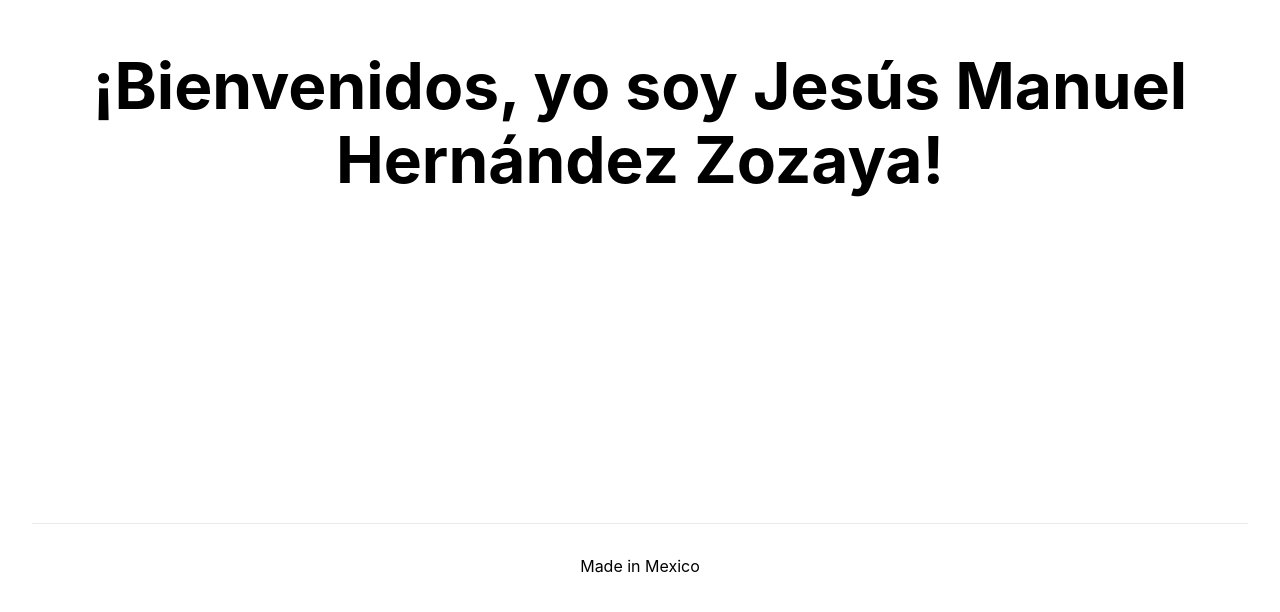
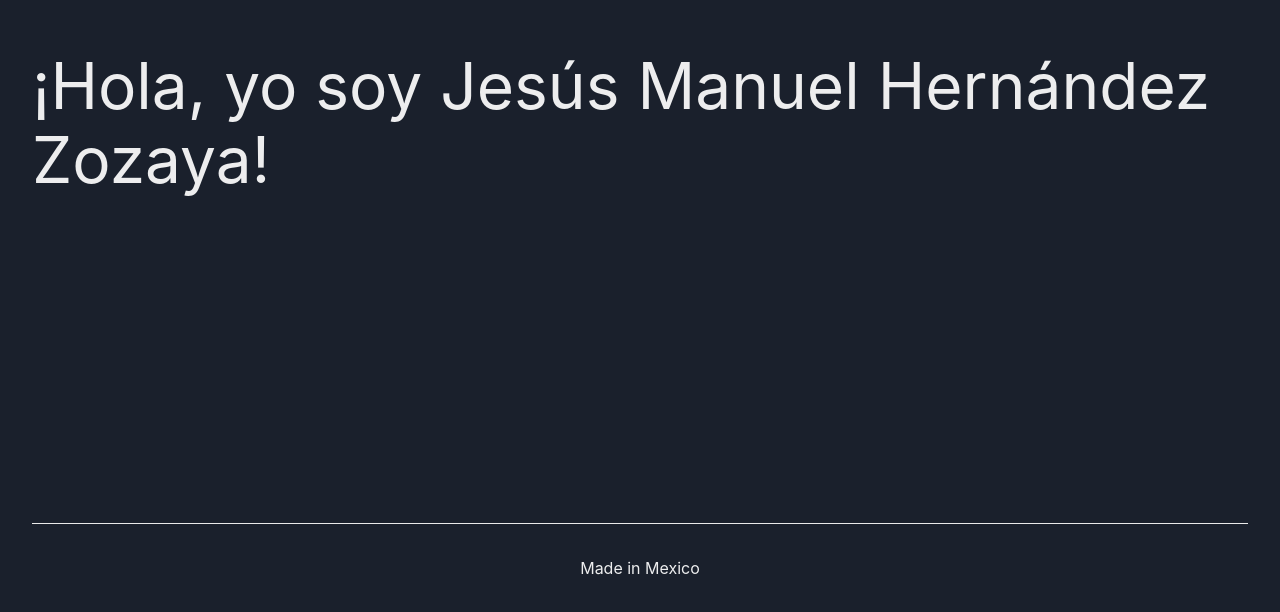
Before and after one commit to jmherzo/jmherzocom, a Next.js app: page / in a window 1280 px wide. Shown: the part 277-889 px from the top of the page. Built offline with nearby package versions, Linux system fonts and the light colour scheme.

Commit message:
fix: update to react 18 and nextjs 12, minor refactor and added dark mode

```diff
--- /dev/null
+++ b/components/Landing/Landing.module.css
@@ -0,0 +1,28 @@
+.container {
+  padding: 0 2rem;
+}
+
+.main {
+  min-height: 100vh;
+  padding: 4rem 0;
+  flex: 1;
+  display: flex;
+  flex-direction: column;
+  justify-content: center;
+  align-items: center;
+}
+
+.footer {
+  display: flex;
+  flex: 1;
+  padding: 2rem 0;
+  border-top: 1px solid #eaeaea;
+  justify-content: center;
+  align-items: center;
+}
+
+.title {
+  margin: 0;
+  line-height: 1.15;
+  font-size: 4rem;
+}
--- /dev/null
+++ b/components/Landing/Landing.tsx
@@ -0,0 +1,14 @@
+import styles from "./Landing.module.css";
+
+export function Landing() {
+  return (
+    <div className={styles.container}>
+      <main className={styles.main}>
+        <h1 className={styles.title}>
+          ¡Hola, yo soy Jesús Manuel Hernández Zozaya!
+        </h1>
+      </main>
+      <footer className={styles.footer}>Made in Mexico</footer>
+    </div>
+  );
+}
--- /dev/null
+++ b/components/utils/theme.ts
@@ -0,0 +1,10 @@
+import { extendTheme } from "@chakra-ui/react";
+
+const config = {
+  initialColorMode: "dark",
+  useSystemColorMode: false,
+};
+
+const theme = extendTheme({ config });
+
+export default theme;
--- a/pages/_app.tsx
+++ b/pages/_app.tsx
@@ -1,8 +1,13 @@
-import '../styles/globals.css'
-import type { AppProps } from 'next/app'
+import "../styles/globals.css";
+import type { AppProps } from "next/app";
+import { ChakraProvider } from "@chakra-ui/react";
 
 function MyApp({ Component, pageProps }: AppProps) {
-  return <Component {...pageProps} />
+  return (
+    <ChakraProvider>
+      <Component {...pageProps} />
+    </ChakraProvider>
+  );
 }
 
-export default MyApp
+export default MyApp;
--- /dev/null
+++ b/pages/_document.tsx
@@ -0,0 +1,18 @@
+import { ColorModeScript } from "@chakra-ui/react";
+import NextDocument, { Html, Head, Main, NextScript } from "next/document";
+import theme from "../components/utils/theme";
+
+export default class Document extends NextDocument {
+  render() {
+    return (
+      <Html lang="es">
+        <Head />
+        <body>
+          <ColorModeScript initialColorMode={theme.config.initialColorMode} />
+          <Main />
+          <NextScript />
+        </body>
+      </Html>
+    );
+  }
+}
--- a/pages/index.tsx
+++ b/pages/index.tsx
@@ -1,22 +1,17 @@
 import type { NextPage } from "next";
 import Head from "next/head";
-import styles from "../styles/Home.module.css";
+import { Landing } from "../components/Landing/Landing";
 
 const Home: NextPage = () => {
   return (
-    <div className={styles.container}>
+    <>
       <Head>
-        <title>Bienvenido a jmherzo</title>
+        <title>Hola, soy Jesus M!</title>
         <meta name="description" content="Welcome to jmherzo.com" />
         <link rel="icon" href="/favicon.ico" />
       </Head>
-      <main className={styles.main}>
-        <h1 className={styles.title}>
-          ¡Bienvenidos, yo soy Jesús Manuel Hernández Zozaya!
-        </h1>
-      </main>
-      <footer className={styles.footer}>Made in Mexico</footer>
-    </div>
+      <Landing />
+    </>
   );
 };
 
--- a/styles/Home.module.css
+++ /dev/null
@@ -1,116 +0,0 @@
-.container {
-  padding: 0 2rem;
-}
-
-.main {
-  min-height: 100vh;
-  padding: 4rem 0;
-  flex: 1;
-  display: flex;
-  flex-direction: column;
-  justify-content: center;
-  align-items: center;
-}
-
-.footer {
-  display: flex;
-  flex: 1;
-  padding: 2rem 0;
-  border-top: 1px solid #eaeaea;
-  justify-content: center;
-  align-items: center;
-}
-
-.footer a {
-  display: flex;
-  justify-content: center;
-  align-items: center;
-  flex-grow: 1;
-}
-
-.title a {
-  color: #0070f3;
-  text-decoration: none;
-}
-
-.title a:hover,
-.title a:focus,
-.title a:active {
-  text-decoration: underline;
-}
-
-.title {
-  margin: 0;
-  line-height: 1.15;
-  font-size: 4rem;
-}
-
-.title,
-.description {
-  text-align: center;
-}
-
-.description {
-  margin: 4rem 0;
-  line-height: 1.5;
-  font-size: 1.5rem;
-}
-
-.code {
-  background: #fafafa;
-  border-radius: 5px;
-  padding: 0.75rem;
-  font-size: 1.1rem;
-  font-family: Menlo, Monaco, Lucida Console, Liberation Mono, DejaVu Sans Mono,
-    Bitstream Vera Sans Mono, Courier New, monospace;
-}
-
-.grid {
-  display: flex;
-  align-items: center;
-  justify-content: center;
-  flex-wrap: wrap;
-  max-width: 800px;
-}
-
-.card {
-  margin: 1rem;
-  padding: 1.5rem;
-  text-align: left;
-  color: inherit;
-  text-decoration: none;
-  border: 1px solid #eaeaea;
-  border-radius: 10px;
-  transition: color 0.15s ease, border-color 0.15s ease;
-  max-width: 300px;
-}
-
-.card:hover,
-.card:focus,
-.card:active {
-  color: #0070f3;
-  border-color: #0070f3;
-}
-
-.card h2 {
-  margin: 0 0 1rem 0;
-  font-size: 1.5rem;
-}
-
-.card p {
-  margin: 0;
-  font-size: 1.25rem;
-  line-height: 1.5;
-}
-
-.logo {
-  height: 1em;
-  margin-left: 0.5rem;
-}
-
-@media (max-width: 600px) {
-  .grid {
-    width: 100%;
-    flex-direction: column;
-  }
-}
```
Also changed, not shown: package.json (+7 -3 lines), 1 other file (tests, documents, lock files or other folders).
